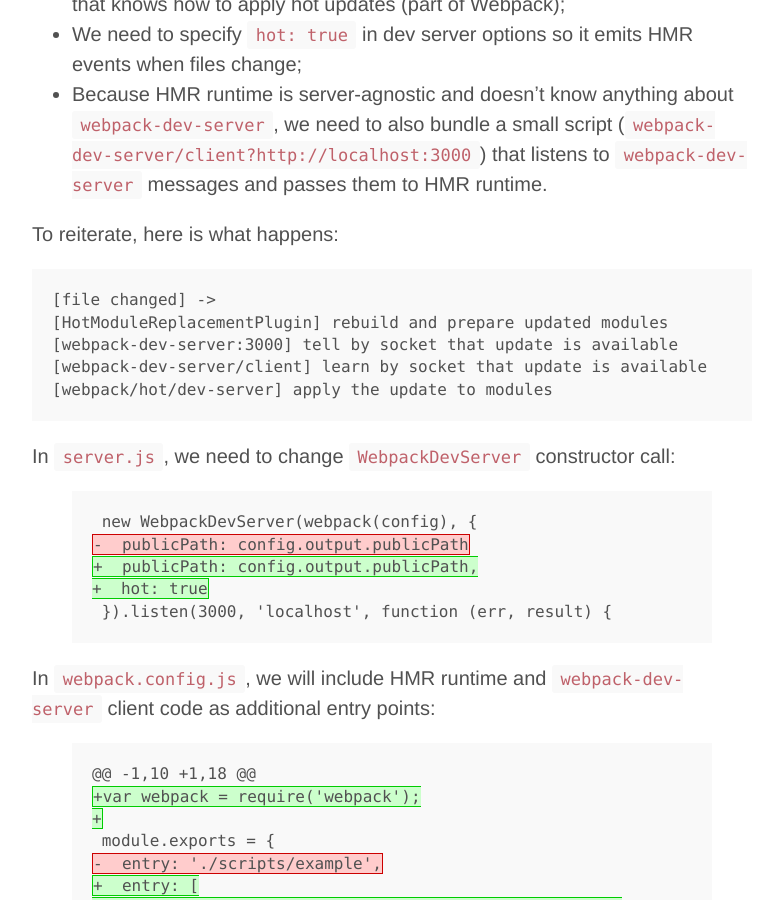
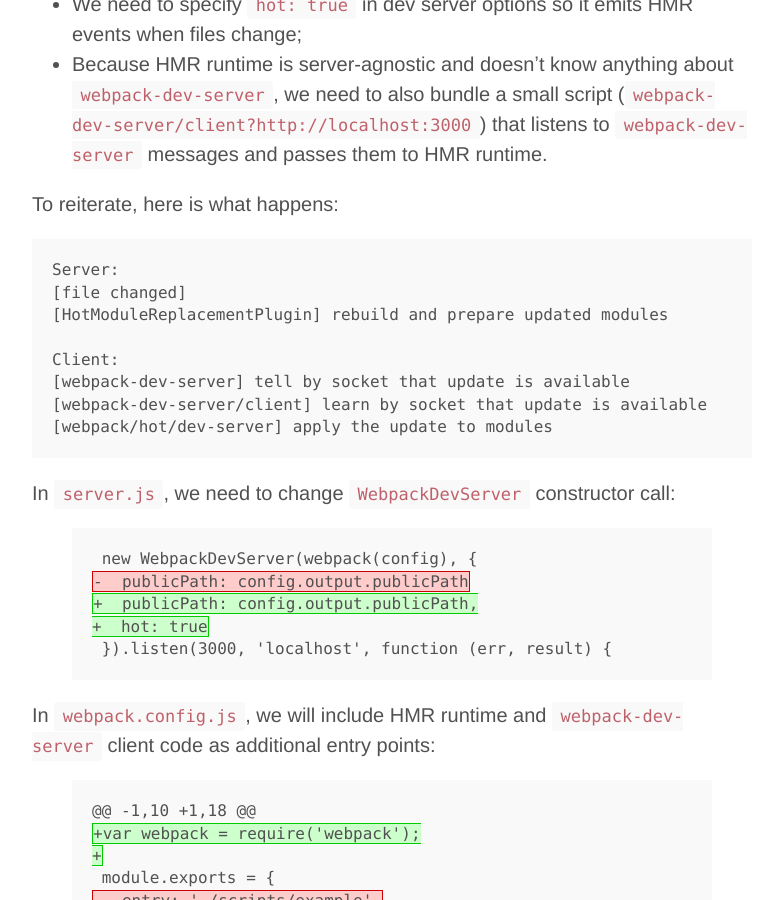
Before and after one commit to gaearon/react-hot-loader, a Jekyll site: the page built from _posts/2014-07-23-integrating-jsx-live-reload-into-your-react-workflow.md, in a window 1280 px wide and 900 px high, scrolled down 8688 px. Shown: the whole window, without its empty margins (248-1023 px from the left). Built offline with Jekyll 4.4.1, drawn with Linux system fonts in a browser that asks for light colours; some of the changed text lies outside the part shown.

Commit message:
Minor fixes

```diff
--- a/_posts/2014-07-23-integrating-jsx-live-reload-into-your-react-workflow.md
+++ b/_posts/2014-07-23-integrating-jsx-live-reload-into-your-react-workflow.md
@@ -258,9 +258,12 @@
 To reiterate, here is what happens:
 
 <pre>
-[file changed] ->
+Server:
+[file changed]
 [HotModuleReplacementPlugin] rebuild and prepare updated modules
-[webpack-dev-server:3000] tell by socket that update is available
+
+Client:
+[webpack-dev-server] tell by socket that update is available
 [webpack-dev-server/client] learn by socket that update is available
 [webpack/hot/dev-server] apply the update to modules
 </pre>
```
Also changed, not shown: other parts of _posts/2014-07-23-integrating-jsx-live-reload-into-your-react-workflow.md (+1 -1 lines).
